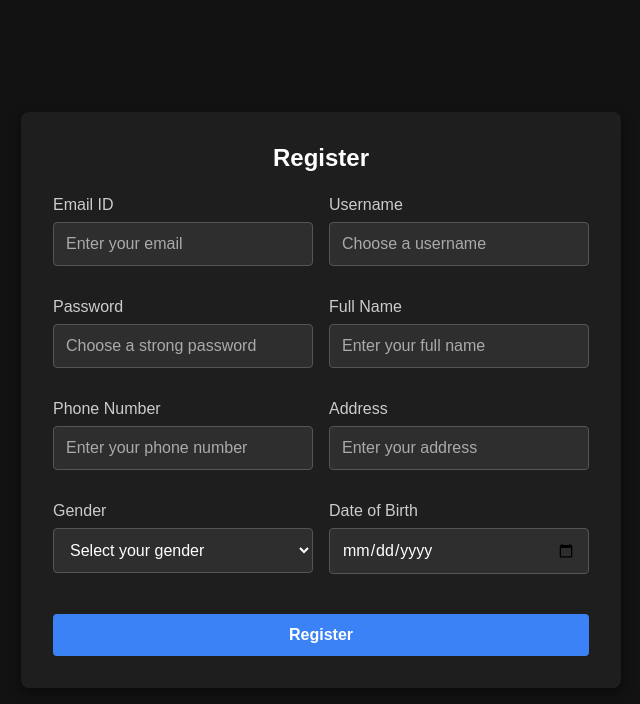
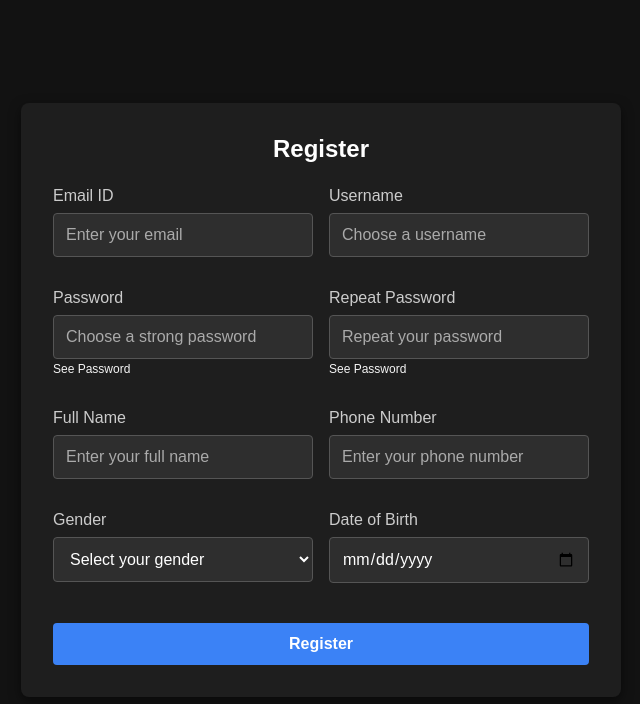
Before and after one commit to lakshya076/GradLink, a Flask app: page /register in a window 1280 px wide. Shown: the top 704 px of the page, without its empty margins (319-959 px from the left). Run offline with Flask 3, Linux system fonts and the light colour scheme.

Commit message:
updating register pages
Signed-off-by: Lakshya <lakshya.saxena076@gmail.com>

```diff
--- /dev/null
+++ b/static/register_js.js
@@ -0,0 +1,61 @@
+function validateForm() {
+    const form = document.getElementById('registrationForm');
+    const password = document.getElementById('password');
+    const repeatPassword = document.getElementById('repeatPassword');
+    let isValid = true;
+
+    // Loop through required fields and check if they are empty
+    form.querySelectorAll('input[required], select[required]').forEach((input) => {
+        if (!input.value) {
+            input.classList.add('error'); // Add red outline if empty
+            console.log(`Field ${input.name} is empty.`); // Debugging output
+            isValid = false;
+        } else {
+            input.classList.remove('error'); // Remove red outline if filled
+        }
+    });
+
+    // Check if passwords match
+    if ((password.value && repeatPassword.value && (password.value !== repeatPassword.value)) || (password.value === "" && repeatPassword.value === "")) {
+        password.classList.add('error');
+        repeatPassword.classList.add('error');
+        console.log("Passwords do not match."); // Debugging output
+        isValid = false;
+    } else {
+        password.classList.remove('error');
+        repeatPassword.classList.remove('error');
+    }
+
+    if (isValid) {
+        console.log("Form OK");
+        form.submit();
+    }
+}
+
+function togglePasswordVisibility() {
+    const passwordInput = document.getElementById("password");
+    const icon = document.querySelector(".password-toggle-text");
+
+    // Toggle password visibility
+    if (passwordInput.type === "password") {
+        passwordInput.type = "text";
+        icon.textContent = "Hide Password"; // Optional: Change icon to indicate 'Hide'
+    } else {
+        passwordInput.type = "password";
+        icon.textContent = "See Password"; // Optional: Change icon to indicate 'Show'
+    }
+}
+
+function toggleRepeatPasswordVisibility() {
+    const repeatPasswordInput = document.getElementById("repeatPassword");
+    const icon = document.querySelector(".password-toggle-text");
+
+    // Toggle password visibility
+    if (repeatPasswordInput.type === "password") {
+        repeatPasswordInput.type = "text";
+        icon.textContent = "Hide Password";
+    } else {
+        repeatPasswordInput.type = "password";
+        icon.textContent = "See Password";
+    }
+}
--- a/static/register_style.css
+++ b/static/register_style.css
@@ -104,3 +104,38 @@ select:focus {
 .submit-btn:hover {
     background-color: #2563eb;
 }
+
+.error {
+    border: 2px solid red !important;
+}
+
+/* Password toggle styling */
+.password-container {
+    position: relative;
+    width: 100%;
+}
+
+/* Password input field styling */
+.password-container input[type="password"],
+.password-container input[type="text"] {
+    width: 100%;
+    padding-right: 40px;
+    padding: 10px;
+    font-size: 16px;
+}
+
+.password-toggle-text {
+    font-size: 12px;
+    right: 10px;
+    top: 50%;
+    transform: translateY(-50%);
+    cursor: pointer;
+}
+
+.repeat-password-toggle-text {
+    font-size: 12px;
+    right: 10px;
+    top: 50%;
+    transform: translateY(-50%);
+    cursor: pointer;
+}
--- a/templates/register.html
+++ b/templates/register.html
@@ -9,7 +9,7 @@
 <body>
 <div class="container">
     <h2>Register</h2>
-        <form action="/register" method="post">
+    <form id="registrationForm" action="/register" method="post">
         <div class="form-grid">
             <!-- Column 1 -->
             <div class="form-group">
@@ -23,6 +23,13 @@
             <div class="form-group">
                 <label for="password">Password</label>
                 <input type="password" id="password" name="password" placeholder="Choose a strong password" required>
+                <span class="password-toggle-text" onclick="togglePasswordVisibility()">See Password</span>
+            </div>
+            <div class="form-group">
+                <label for="repeatPassword">Repeat Password</label>
+                <input type="password" id="repeatPassword" name="repeatPassword" placeholder="Repeat your password"
+                       required>
+                <span class="repeat-password-toggle-text" onclick="toggleRepeatPasswordVisibility()">See Password</span>
             </div>
 
             <!-- Column 2 -->
@@ -33,10 +40,6 @@
             <div class="form-group">
                 <label for="phone">Phone Number</label>
                 <input type="tel" id="phone" name="phone" placeholder="Enter your phone number" required>
-                </div>
-                <div class="form-group">
-                    <label for="address">Address</label>
-                    <input type="text" id="address" name="address" placeholder="Enter your address" required>
             </div>
             <div class="form-group">
                 <label for="gender">Gender</label>
@@ -53,8 +56,9 @@
                 <input type="date" id="dob" name="dob" required>
             </div>
         </div>
-            <button type="submit" class="submit-btn">Register</button>
+        <button type="button" onclick="validateForm()" class="submit-btn">Register</button>
     </form>
 </div>
+<script type="text/javascript" src="{{ url_for('static', filename='register_js.js') }}"></script>
 </body>
 </html>
```
Lines whose indentation alone changed are shown as unchanged.
